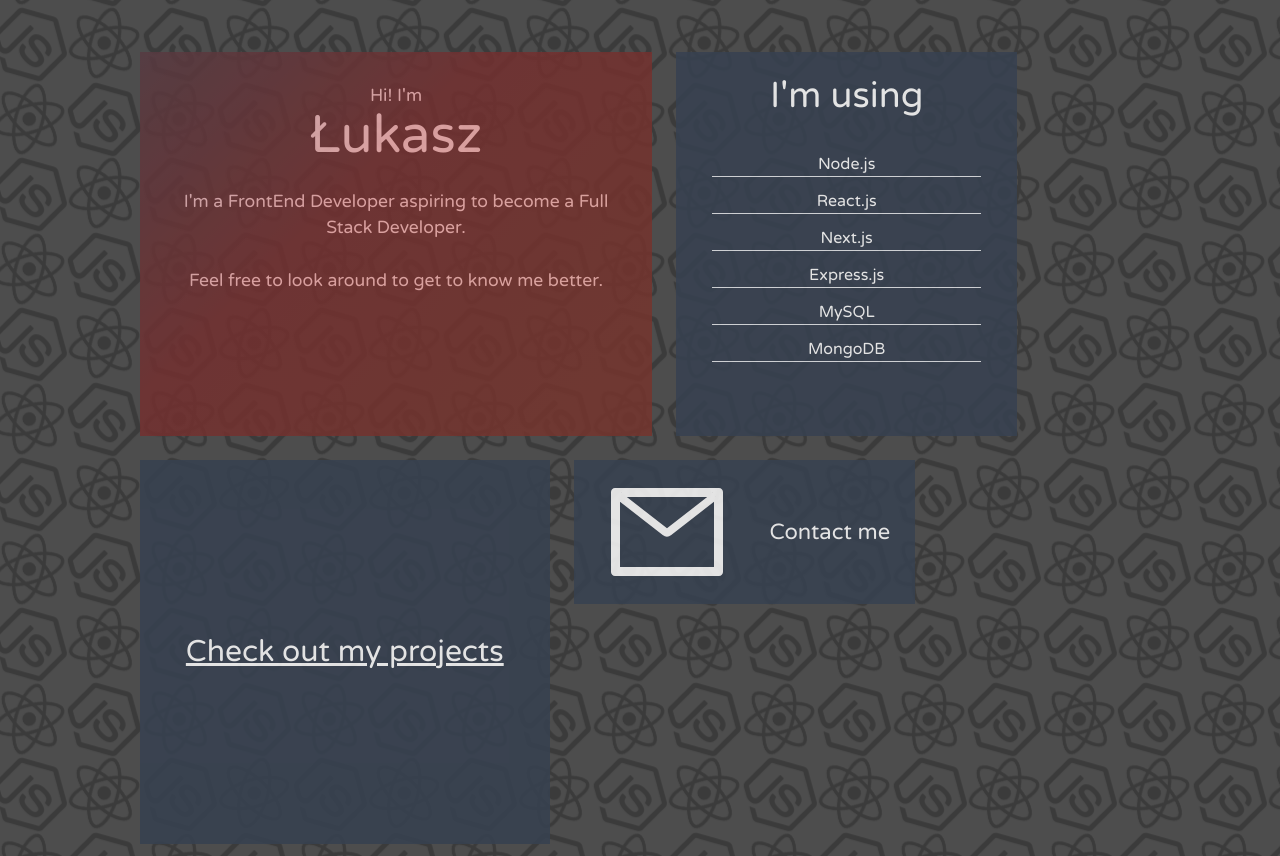
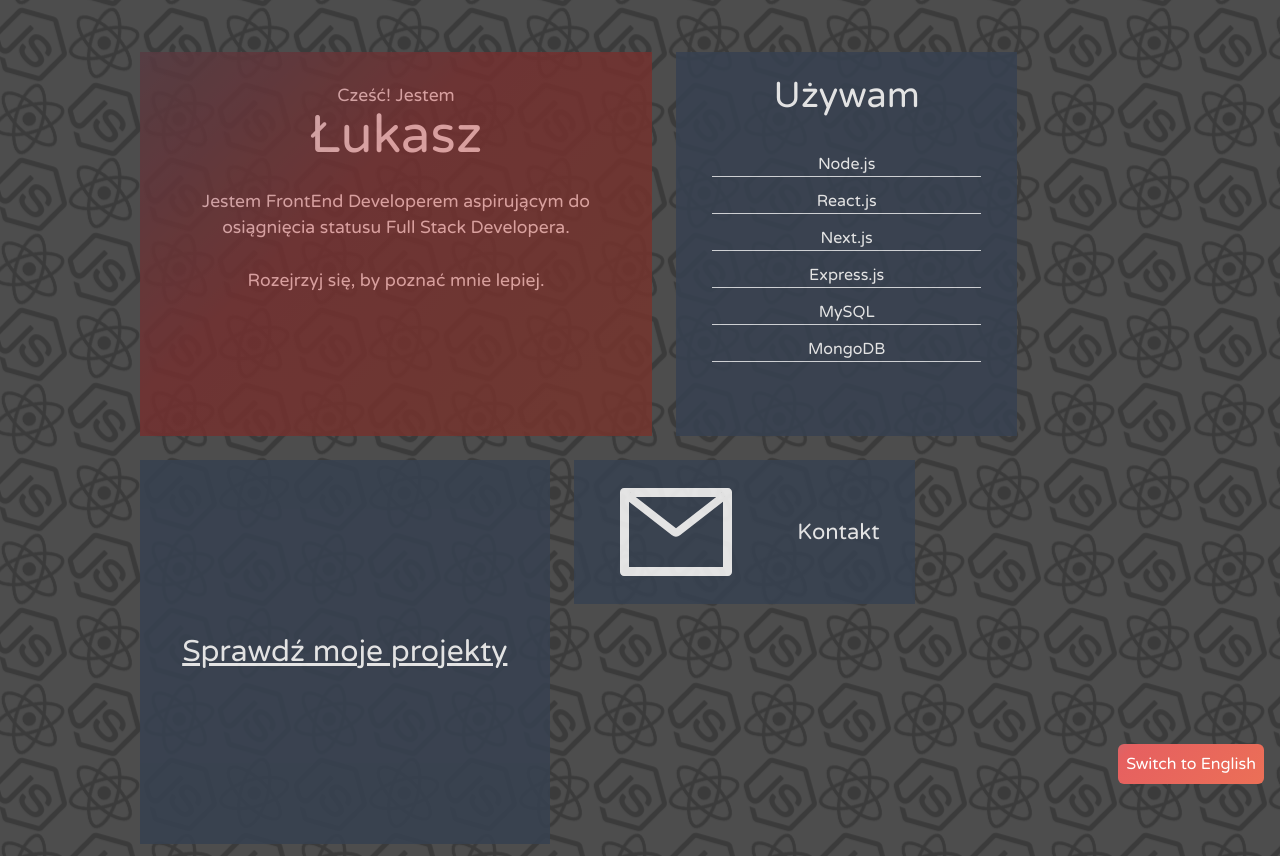
Before and after one commit to lukasz-sz96/portfolio, a Next.js app: page / in a window 1280 px wide. Built offline with nearby package versions, Linux system fonts and the light colour scheme; what @jinsung.lim/tailwindcss-filters would draw is missing.

Commit message:
Implement en/pl locale selection

```diff
--- a/components/Card.jsx
+++ b/components/Card.jsx
@@ -1,7 +1,6 @@
 import { useState } from "react";
 import { motion, AnimatePresence } from "framer-motion";
 import Link from "next/link";
-
 const Card = ({
   gradient,
   animateHover,
@@ -14,7 +13,10 @@ const Card = ({
   red,
   scroll,
   isMobile,
+  language
 }) => {
+  // const {locale, lang} = language[0]
+  console.log(language)
   const [isHovering, setIsHovering] = useState(false);
 
   const handleMouse = (e) => {
@@ -81,7 +83,7 @@ const Card = ({
         red ? "bg-red-700" : "bg-gray-700"
       } mb-4 md:m-3 text-left text-white flex flex-row flex-wrap`}
     >
-      <Link href={`${href ? href : ""}`} scroll={scroll}>
+      <Link href={{pathname: `${href ? href : ""}`, query: { lang: language ? language : "en"}}} scroll={scroll}>
         <div
           className={`flex flex-row w-full transition-all ${
             gradient ? "h-full" : "h-auto"
--- /dev/null
+++ b/components/LangSwitch.jsx
@@ -0,0 +1,14 @@
+const LangSwitch = ({language, cycleLanguage}) => {
+    const nextLanguageHint = () => {
+        if (language === "en") {
+            return "Polish"
+        } else {
+            return "English"
+        }
+    }
+    return(
+        <button onClick={() => cycleLanguage()} className="absolute bottom-4 right-4 rounded-md gradient p-2 text-white">Switch to {nextLanguageHint()}</button>
+    )
+}
+
+export default LangSwitch
--- a/components/TechStackCard.jsx
+++ b/components/TechStackCard.jsx
@@ -1,10 +1,10 @@
 import Image from "next/image";
 
-const TechStackCard = () => {
+const TechStackCard = ({title}) => {
     const spanClasses = "block text-center border-b m-3"
   return (
     <div className="flex flex-col flex-wrap w-full p-6 relative">
-      <h2 className="text-center text-4xl">I'm using</h2><br />
+      <h2 className="text-center text-4xl">{title}</h2><br />
       <div>
       <span className={spanClasses}>Node.js</span>
       <span className={spanClasses}>React.js</span>
--- /dev/null
+++ b/locale.js
@@ -0,0 +1,38 @@
+const locale = {
+  pl: {
+    title: [
+      "Cześć! Jestem",
+      "Łukasz",
+      "Jestem FrontEnd Developerem aspirującym do osiągnięcia statusu Full Stack Developera.",
+      "Rozejrzyj się, by poznać mnie lepiej.",
+    ],
+    titleDescription: [
+      "Lorem ipsum dolor sit amet, consectetur adipiscing elit, sed do eiusmod tempor incididunt ut labore et dolore magna aliqua. Mattis ullamcorper velit sed ullamcorper morbi tincidunt. Condimentum lacinia quis vel eros donec ac.",
+      "Consectetur purus ut faucibus pulvinar elementum. Quis risussed vulputate odio ut. Leo vel fringilla est ullamcorper eget nulla facilisi etiam dignissim. Faucibus pulvinar elementum integer enim neque volutpat. Nibh ipsum consequat nisl vel pretium lectus quam. Risus feugiat in ante metus dictum at.",
+    ],
+    imUsing: "Używam",
+    contactMe: "Kontakt",
+    mail: "lukasz-sz96@gmail.com",
+    myProjects: "Sprawdź moje projekty",
+    return: "Wróć",
+  },
+  en: {
+    title: [
+      "Hi! I'm",
+      "Łukasz",
+      "I'm a FrontEnd Developer aspiring to become a Full Stack Developer.",
+      "Feel free to look around to get to know me better.",
+    ],
+    titleDescription: [
+      "Lorem ipsum dolor sit amet, consectetur adipiscing elit, sed do eiusmod tempor incididunt ut labore et dolore magna aliqua. Mattis ullamcorper velit sed ullamcorper morbi tincidunt. Condimentum lacinia quis vel eros donec ac.",
+      "Consectetur purus ut faucibus pulvinar elementum. Quis risussed vulputate odio ut. Leo vel fringilla est ullamcorper eget nulla facilisi etiam dignissim. Faucibus pulvinar elementum integer enim neque volutpat. Nibh ipsum consequat nisl vel pretium lectus quam. Risus feugiat in ante metus dictum at.",
+    ],
+    imUsing: "I'm using",
+    contactMe: "Contact me",
+    mail: "lukasz-sz96@gmail.com",
+    myProjects: "Check out my projects",
+    return: "Return",
+  },
+};
+
+export default locale;
--- a/pages/index.js
+++ b/pages/index.js
@@ -1,13 +1,21 @@
 import Head from "next/head";
 import Card from "../components/Card";
 import TechStackCard from "../components/TechStackCard";
+import LangSwitch from "../components/LangSwitch"
 import { useState } from "react";
 import { motion, AnimatePresence } from "framer-motion";
 import { AiOutlineMail } from "react-icons/ai";
+import locale from '../locale'
+
 const App = () => {
   const [visible, setVisible] = useState(true);
   const [contactCardClicked, setContactCardClicked] = useState(false);
   const [titleCardClicked, setTitleCardClicked] = useState(false);
+  const [lang, setLang] = useState("pl")
+
+  const cycleLanguage = () => {
+    setLang(lang === "pl" ? 'en' : 'pl')
+  }
 
   const wrapperStyle =
     "flex flex-col md:flex-row flex-wrap md:pl-32 md:pr-32 md:pt-10 max-h-full";
@@ -31,15 +39,14 @@ const App = () => {
                 initial={{ scale: 0.7, opacity: 0, translateY: 50 }}
                 animate={{ scale: 1, opacity: 1, scale: 1.1, translateY: 0 }}
               >
-                <h2>Hi! I'm</h2>
-                <h1 className="text-5xl">Łukasz</h1>
+                <h2>{locale[lang]["title"][0]}</h2>
+                <h1 className="text-5xl">{locale[lang]["title"][1]}</h1>
                 <br />
                 <p>
-                  I'm a FrontEnd Developer aspiring to become a Full Stack
-                  Developer.
+                {locale[lang]["title"][2]}
                 </p>
                 <br />
-                <p>Feel free to look around to get to know me better.</p>
+                <p>{locale[lang]["title"][3]}</p>
               </motion.div>
             ) : (
               <motion.div
@@ -49,17 +56,10 @@ const App = () => {
                 // exit={{ opacity: 0 }}
               >
                 <p>
-                  Lorem ipsum dolor sit amet, consectetur adipiscing elit, sed
-                  do eiusmod tempor incididunt ut labore et dolore magna aliqua.
-                  Mattis ullamcorper velit sed ullamcorper morbi tincidunt.
-                  Condimentum lacinia quis vel eros donec ac.
+                  {locale[lang]["titleDescription"][0]}
                 </p>
                 <p>
-                  Consectetur purus ut faucibus pulvinar elementum. Quis risus
-                  sed vulputate odio ut. Leo vel fringilla est ullamcorper eget
-                  nulla facilisi etiam dignissim. Faucibus pulvinar elementum
-                  integer enim neque volutpat. Nibh ipsum consequat nisl vel
-                  pretium lectus quam. Risus feugiat in ante metus dictum at.
+                {locale[lang]["titleDescription"][1]}
                 </p>
               </motion.div>
             )}
@@ -67,10 +67,10 @@ const App = () => {
         </Card>
 
         <Card size="1/3" key="card-2" scroll={false}>
-          <TechStackCard />
+          <TechStackCard title={locale[lang]["imUsing"]} />
         </Card>
-        <Card animateHover href="/projects" size="2/5">
-          <h2 className="m-auto text-3xl underline">Check out my projects</h2>
+        <Card animateHover href="/projects" size="2/5" language={lang}>
+          <h2 className="m-auto text-3xl underline">{locale[lang]["myProjects"]}</h2>
         </Card>
         <Card animateHover size="4/12" key="card-3" scroll={false} small>
           <motion.div
@@ -88,7 +88,7 @@ const App = () => {
                   exit={{ opacity: 0 }}
                   className="m-auto text-xl"
                 >
-                  Contact me
+                  {locale[lang]["contactMe"]}
                 </motion.h2>
               </AnimatePresence>
             ) : (
@@ -97,12 +97,13 @@ const App = () => {
                 animate={{ opacity: 1, scale: 1.1, translateY: 0 }}
                 className="m-auto text-2xl"
               >
-                lukasz-sz96@gmail.com
+                {locale[lang]["mail"]}
               </motion.h2>
             )}
           </motion.div>
         </Card>
       </div>
+      <LangSwitch cycleLanguage={cycleLanguage} language={lang} />
     </div>
   );
 };
--- a/pages/projects.jsx
+++ b/pages/projects.jsx
@@ -3,12 +3,19 @@ import Card from "../components/Card";
 import { useState, useEffect } from "react";
 import { motion, AnimatePresence } from "framer-motion";
 import Tag from "../components/Tag";
+import { useRouter } from 'next/router'
+import locale from '../locale'
 
-const Projects = () => {
+
+const Projects = (props) => {
   const [isMobile, setIsMobile] = useState(false);
+  const [lang, setLang] = useState("en")
+  const router = useRouter()
+
 
   useEffect(() => {
     setIsMobile(window?.innerWidth < 768 ? true : false);
+    setLang(router.query.lang || "en")
   }, []);
   return (
     <div>
@@ -32,7 +39,7 @@ const Projects = () => {
           </div>
         </Card>
         <Card href="/" size="1/7" animateHover small red>
-          <h2 className="m-auto text-7xl p-4">Return</h2>
+          <h2 className="m-auto text-7xl p-4">{locale[lang]["return"]}</h2>
         </Card>
       </div>
     </div>
```
